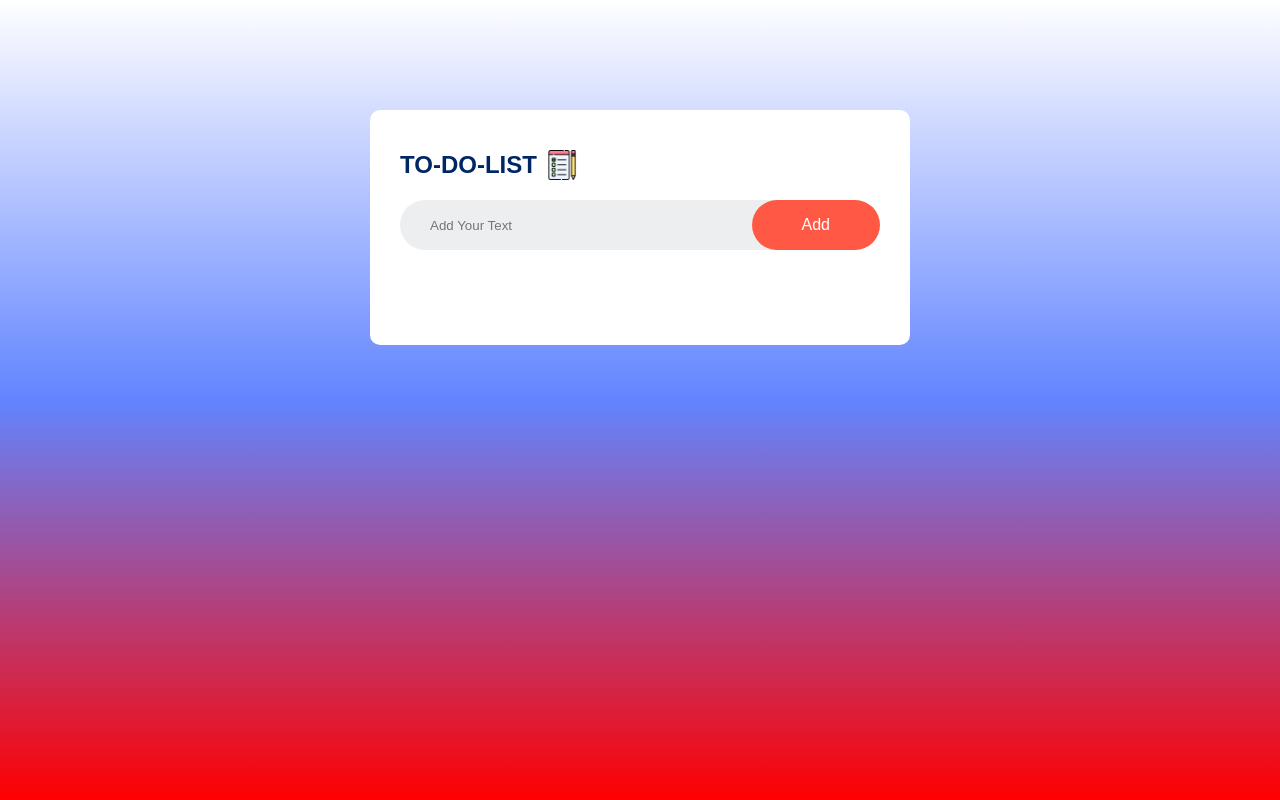
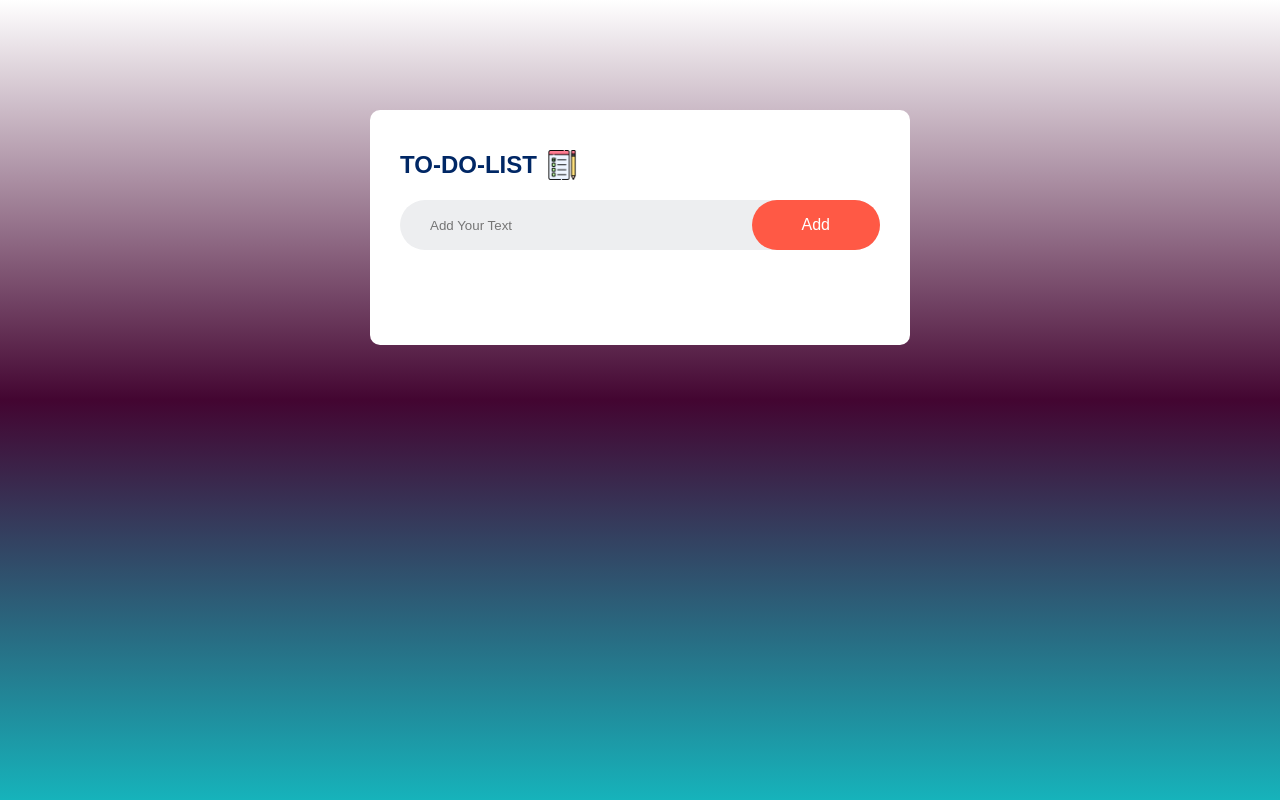
Before and after one commit to aadi2602/ass34, a plain HTML site: page index.html in a window 1280 px wide. Drawn offline with Linux system fonts and the light colour scheme.

Commit message:
Update style.css

```diff
--- a/style.css
+++ b/style.css
@@ -8,7 +8,7 @@
     width: 100%;
     min-height: 100vh;
     background-color: #FFFFFF;
-    background-image: linear-gradient(180deg, #FFFFFF 0%, #6284FF 50%, #FF0000 100%);
+     background-image: linear-gradient(180deg, #FFFFFF 0%, #430531 50%, #16b3bb 100%);
     padding: 10px;
 }
 .to-do-app{
```
